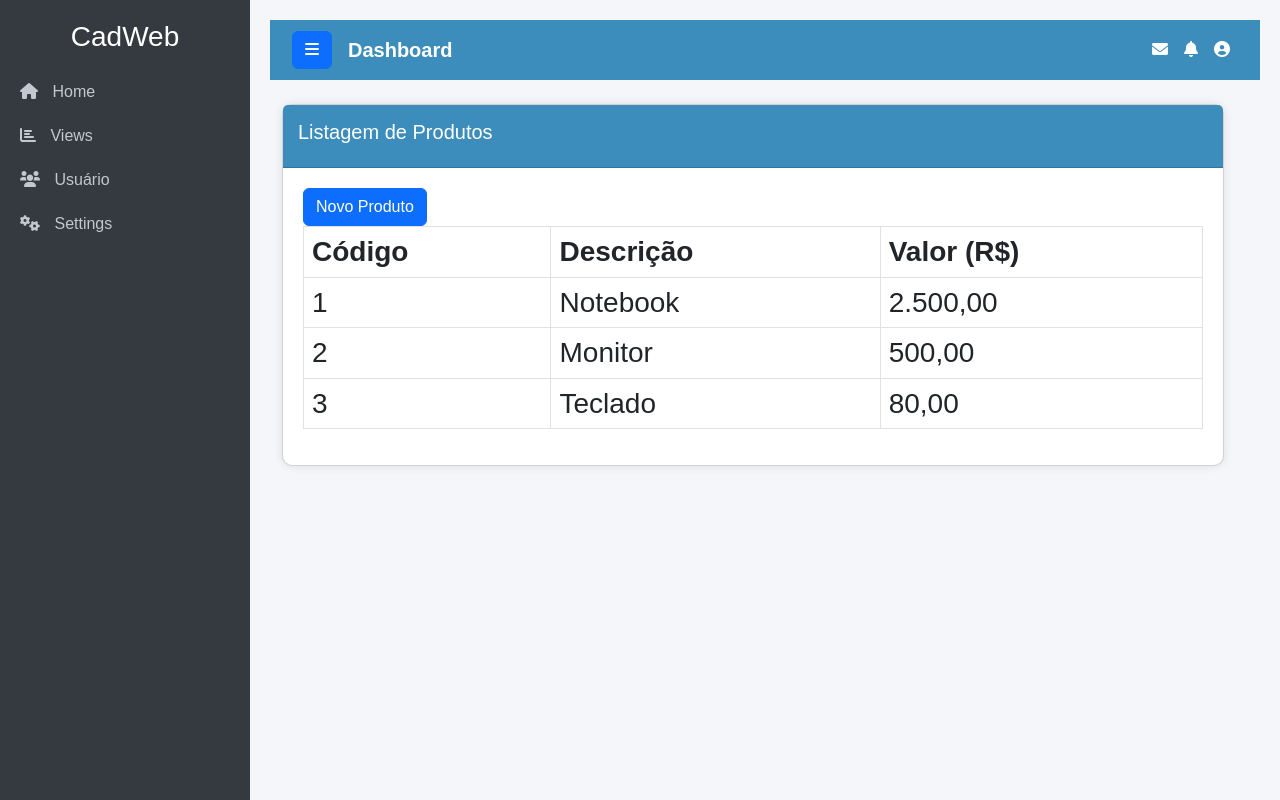
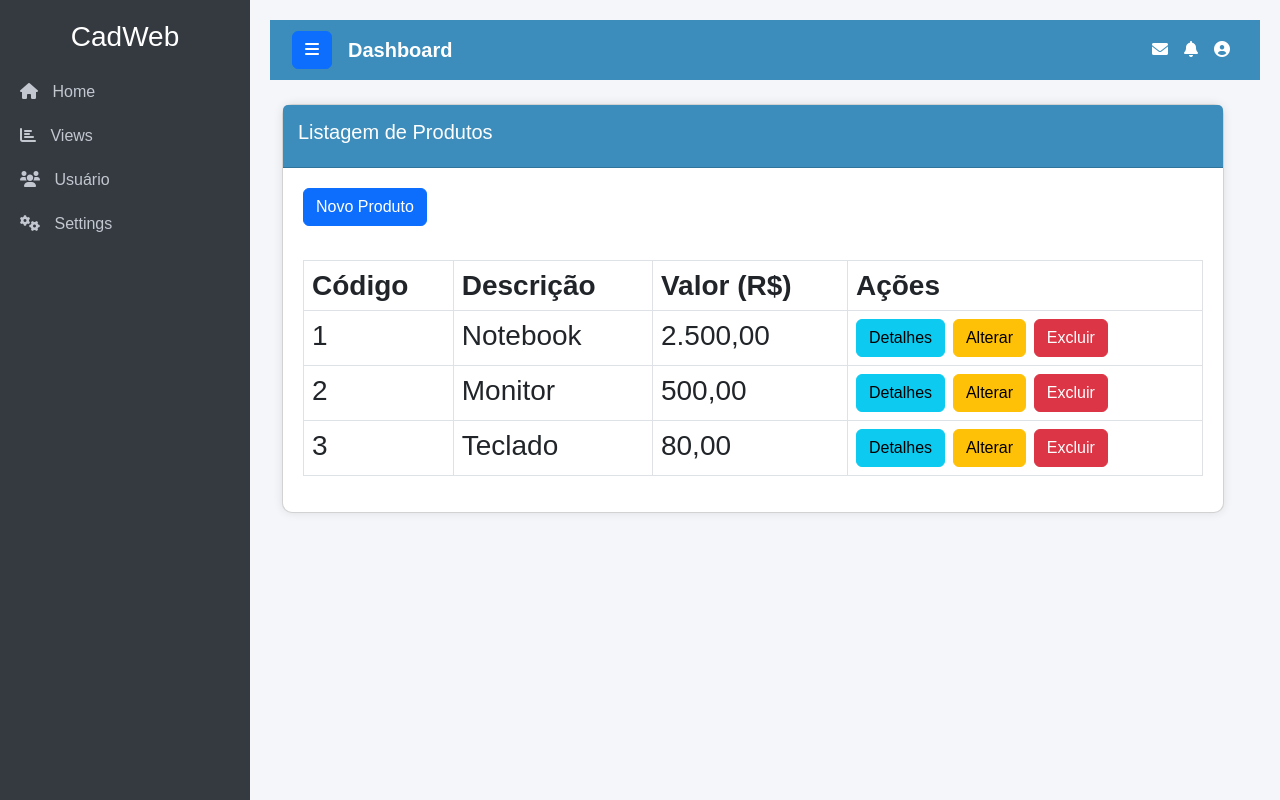
Before and after one commit to s4mpa10/piloto, a Django app: page /produtos/ in a window 1280 px wide. Run offline with Django 5.2, Linux system fonts and the light colour scheme.

Commit message:
v1 da atividade

```diff
--- a/home/templates/produto/lista.html
+++ b/home/templates/produto/lista.html
@@ -4,13 +4,14 @@
 
 {% block conteudo %}
 
-    <button type="button" onclick="location.href='{% url 'form_produto' %}'" class="btn btn-primary">Novo Produto</button>
+    <button type="button" onclick="location.href='{% url 'form_produto' %}'" class="btn btn-primary">Novo Produto</button> <br><br>
     <table class="table table-bordered table-hover">
         <thead class="thead-dark">
             <tr>
                 <th scope="col">Código</th>
                 <th scope="col">Descrição</th>
                 <th scope="col">Valor (R$)</th>
+                <th scope="col">Ações</th>
             </tr>
         </thead>
         <tbody>
@@ -19,6 +20,11 @@
                 <td>{{item.id}}</td>
                 <td>{{item.nome}}</td>
                 <td>{{item.preco}}</td>
+                <td>
+                    <button type="button" onclick="location.href='{% url 'detalhes_produto' item.id %}'" class="btn btn-info">Detalhes</button>
+                    <button type="button" onclick="location.href='{% url 'editar_produto' item.id %}'" class="btn btn-warning">Alterar</button>
+                    <button type="button" onclick="location.href='{% url 'excluir_produto' item.id %}'" class="btn btn-danger">Excluir</button>
+                </td>
             </tr>
             {% endfor %}
         </tbody>
--- a/home/urls.py
+++ b/home/urls.py
@@ -27,4 +27,7 @@ urlpatterns = [
     path('diasemana/<int:dia>/', views.diasemana, name='diasemana'),
     path('produtos/', views.produtos, name='produtos'),
     path('produtos/form', views.form_produto, name='form_produto'),
+    path('produtos/detalhes/<int:id>/', views.detalhes_produtos, name='detalhes_produto'),
+    path('produtos/editar/<int:id>/', views.editar_produto, name='editar_produto'),
+    path('produtos/excluir/<int:id>/', views.excluir_produto, name='excluir_produto'),
 ]
--- a/home/views.py
+++ b/home/views.py
@@ -67,3 +67,12 @@ def form_produto(request):
         'form': form,
     }
     return render(request, 'produto/formulario.html', contexto)
+
+def detalhes_produtos(request, id):
+    return render(request, 'produto/detalhes.html', {'item':id})
+
+def editar_produto(request, id):
+    return render(request, 'produto/formulario.html', {'item':id})
+
+def excluir_produto(request, id):
+    return render(request, 'produto/excluir.html', {'item':id})
--- a/pweb/settings.py
+++ b/pweb/settings.py
@@ -23,7 +23,7 @@ BASE_DIR = Path(__file__).resolve().parent.parent
 SECRET_KEY = 'django-insecure-uevmt&sc(70g#s$q14q!m)9nfdhynpe6=a9g4=n!4nzq^#a!%e'
 
 # SECURITY WARNING: don't run with debug turned on in production!
-DEBUG = False
+DEBUG = True
 
 ALLOWED_HOSTS = ['127.0.0.1', '.vercel.app']
 
```
Also changed, not shown: home/templates/produto/detalhes.html (added, +9 -0 lines), home/templates/produto/excluir.html (added, +9 -0 lines).
